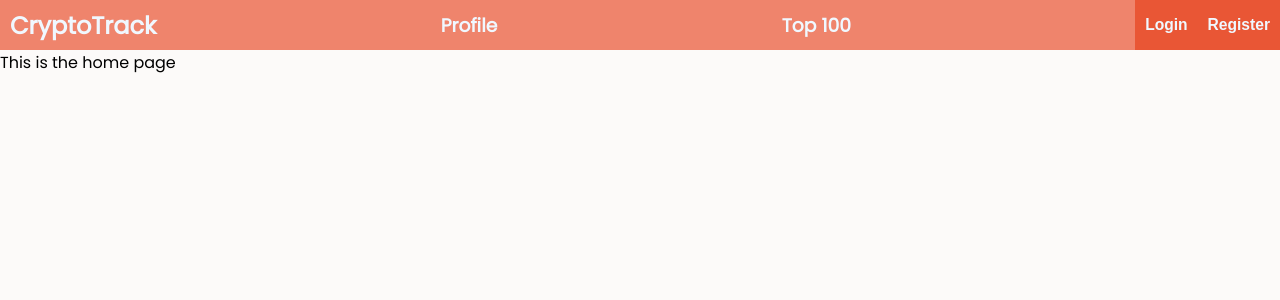
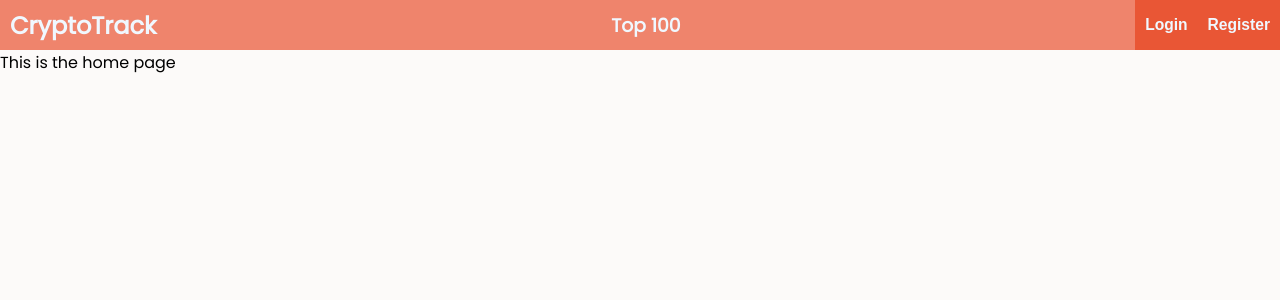
Before and after one commit to zsoobratty/cryptotracking, a React (Create React App) app in the folder client/: page / in a window 1280 px wide. Shown: the top 300 px of the page. Built offline with nearby package versions, Linux system fonts and the light colour scheme; no server answers.

Commit message:
Conditionally render Profile link in NavBar

```diff
--- a/client/src/components/NavBar.js
+++ b/client/src/components/NavBar.js
@@ -1,12 +1,16 @@
 import React from 'react'
+import { useContext } from 'react'
 import {Link} from 'react-router-dom'
+import UserContext from '../context/UserContext'
 import AuthOptions from './AuthOptions'
 
 const NavBar = () => {
+    const {userData} = useContext(UserContext)
+
     return (
             <nav className='NavBar'>
                 <Link to="/"><h1 className='title'>CryptoTrack</h1></Link>
-                <Link to="/profile"><h3>Profile</h3></Link>
+                {userData.user && <Link to="/profile"><h3>Profile</h3></Link>}
                 <Link to="/coins"><h3>Top 100</h3></Link>
                 <AuthOptions />
             </nav>
```
